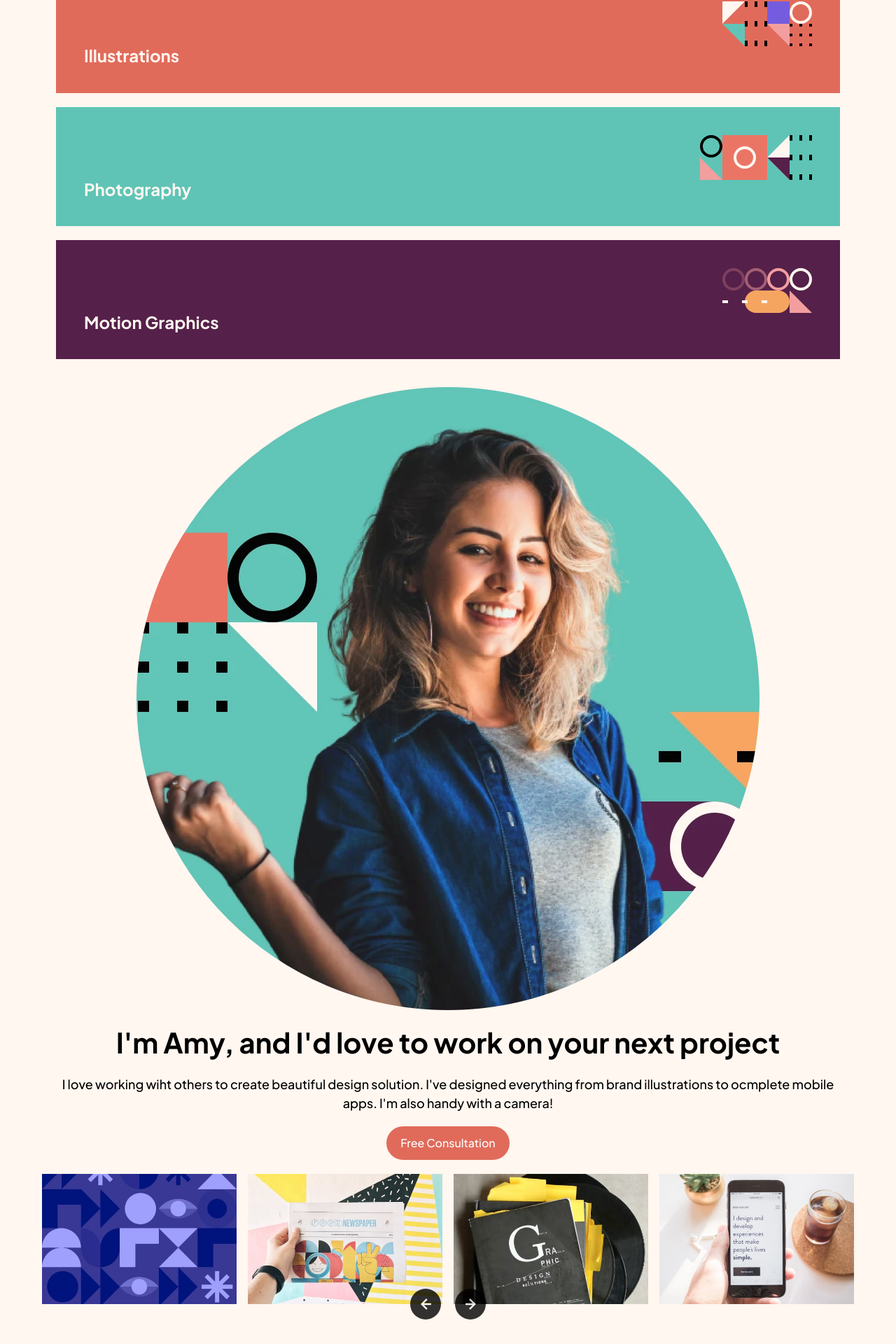
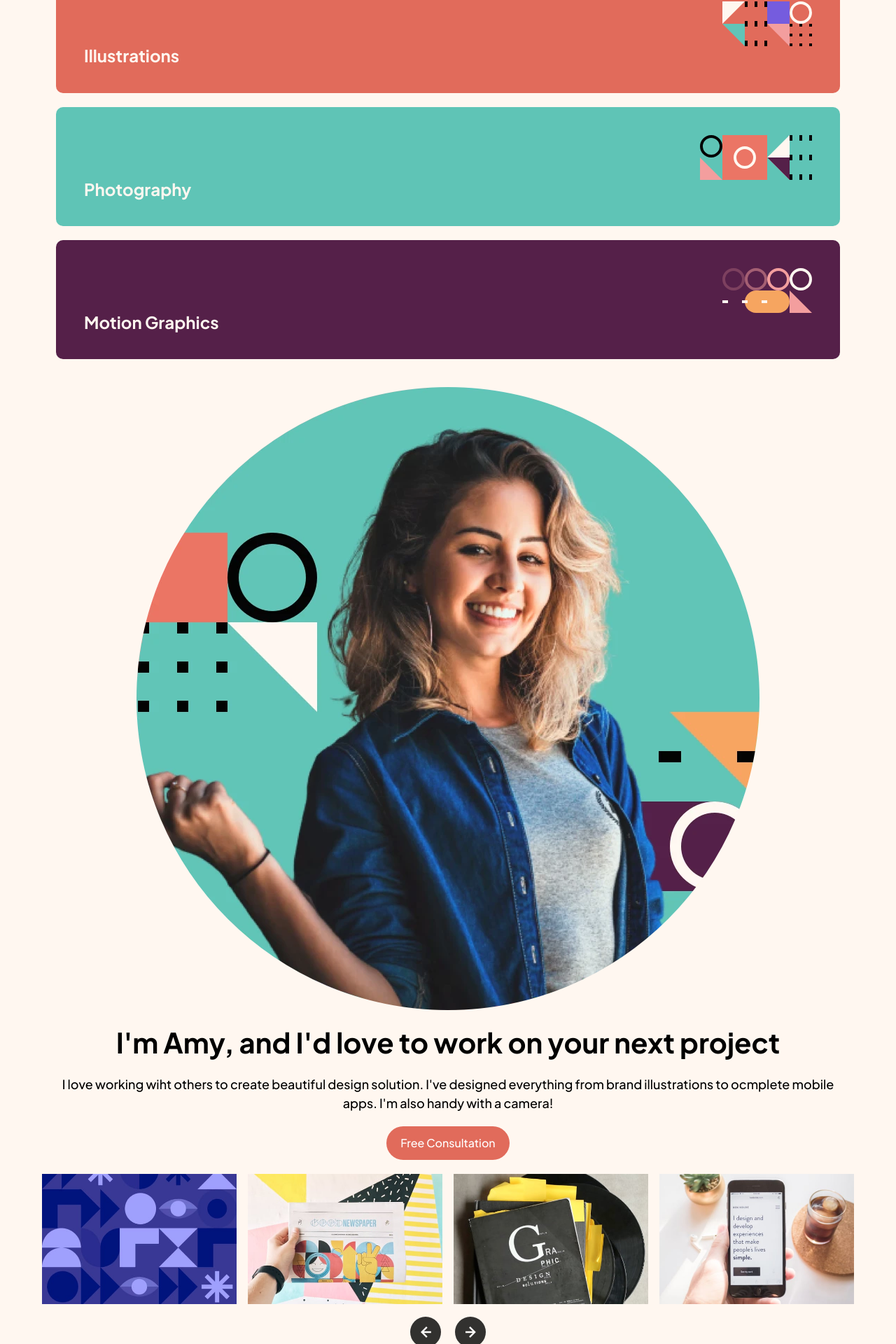
Before and after one commit to cgojk/design_portfolio, a React (Vite) app: page / in a window 1280 px wide. Shown: the part 753-2673 px from the top of the page at 70% size. Built offline with nearby package versions, Linux system fonts and the light colour scheme.

Commit message:
starting with mobiel first styles doign the borders, buttons hovers pading for arrows

```diff
--- a/src/styles/_base.scss
+++ b/src/styles/_base.scss
@@ -115,6 +115,7 @@ align-items:center;
 }
 .features__item{
     padding:var(--size-40);
+    border-radius:var(--radius-10);
 
 
 
@@ -276,32 +277,11 @@ align-items:center;
 
 
 .image-carousel{
-    // display: flex;
-    // align-items: center;
-    // justify-content: center;
-    // gap: var(--spacing-300);
-    // overflow-x: hidden;
-    // padding-bottom: var(--size-32);
-    // margin-top: var(--size-40);
+
     overflow:hidden;
 
 }
-// .image-container {
-// display: flex;
-//   gap: 16px;
-//   transition: transform 0.4s ease;
 
-
-// //   display: flex;
-// //   align-items: center;
-// //   justify-content: center;
-// //   overflow: hidden;
-// //   border-radius: 1rem;
-// //   box-shadow: 0 10px 20px rgba(0, 0, 0, 0.08);
-
-
-
-// }
 .image-container.mobile {
    display: flex;
   gap: 16px;
@@ -317,20 +297,6 @@ align-items:center;
    display: block;
 
 
-// border-radius: 0.75rem;
-//   object-fit: cover;
-//   display:block;
-//   transition: opacity 0.5s ease, transform 0.5s ease;
-
-
-// img.hidden {
-//   display: none;
-// }
-
-// img.block {
-//   display: block;
-//   animation: fadeIn 0.6s ease;
-// }
 
 .image-slide {
   flex: 0 0 85%;
@@ -348,10 +314,7 @@ align-items:center;
   transition: transform 0.4s ease;
 }
 
-.image-slide img {
-  width: 100%;
-  display: block;
-}
+
 
 @keyframes fadeIn {
   from {
@@ -397,7 +360,7 @@ align-items:center;
 }
 
 .nav-button:hover {
-  background-color: rgba(255, 255, 255, 0.6);
+  background-color:var(--clr-galactic-blue-500);
   opacity: 1;
 }
 
@@ -414,6 +377,7 @@ align-items:center;
 .wrapper__images{
     display:flex;
     flex-direction:column;
+    gap:var(--size-40);
 }
 
 // ==========================================================
```
